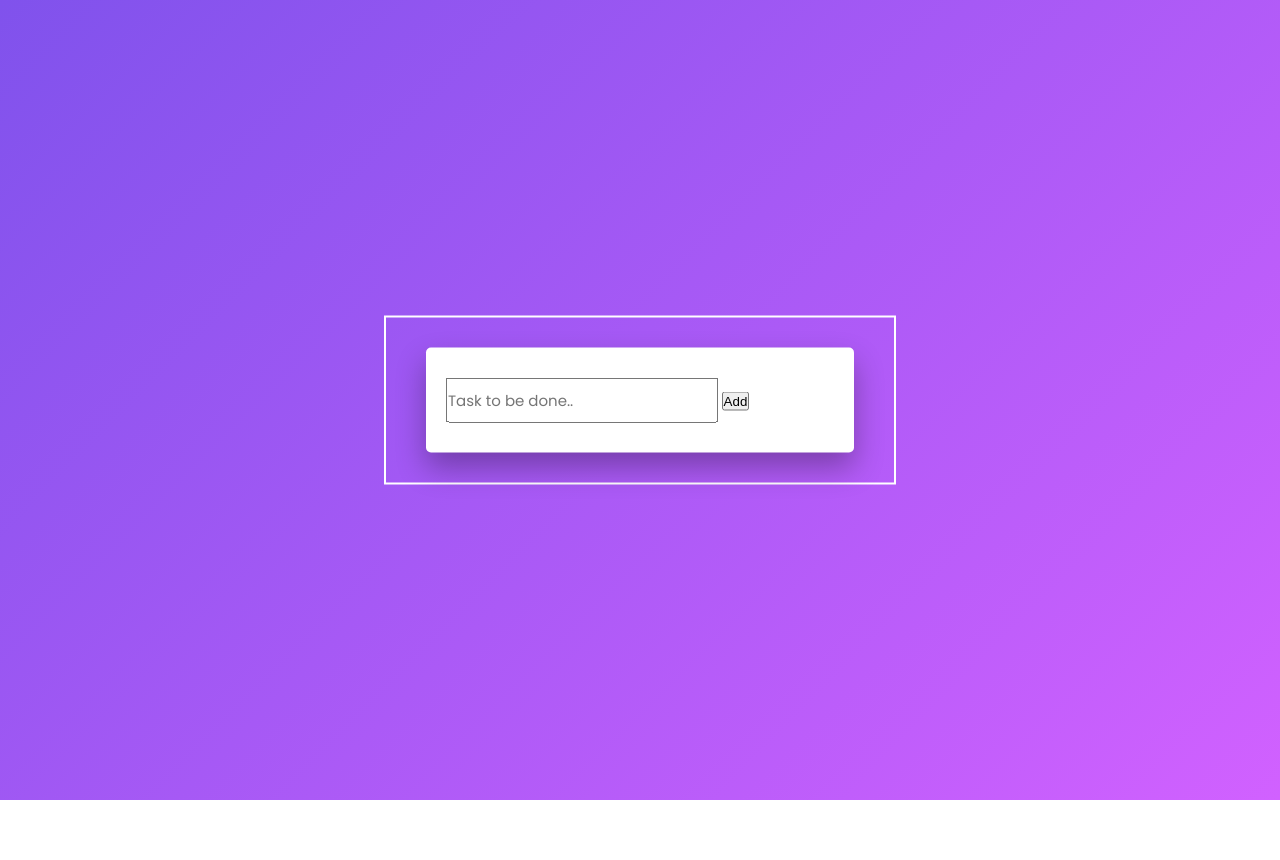
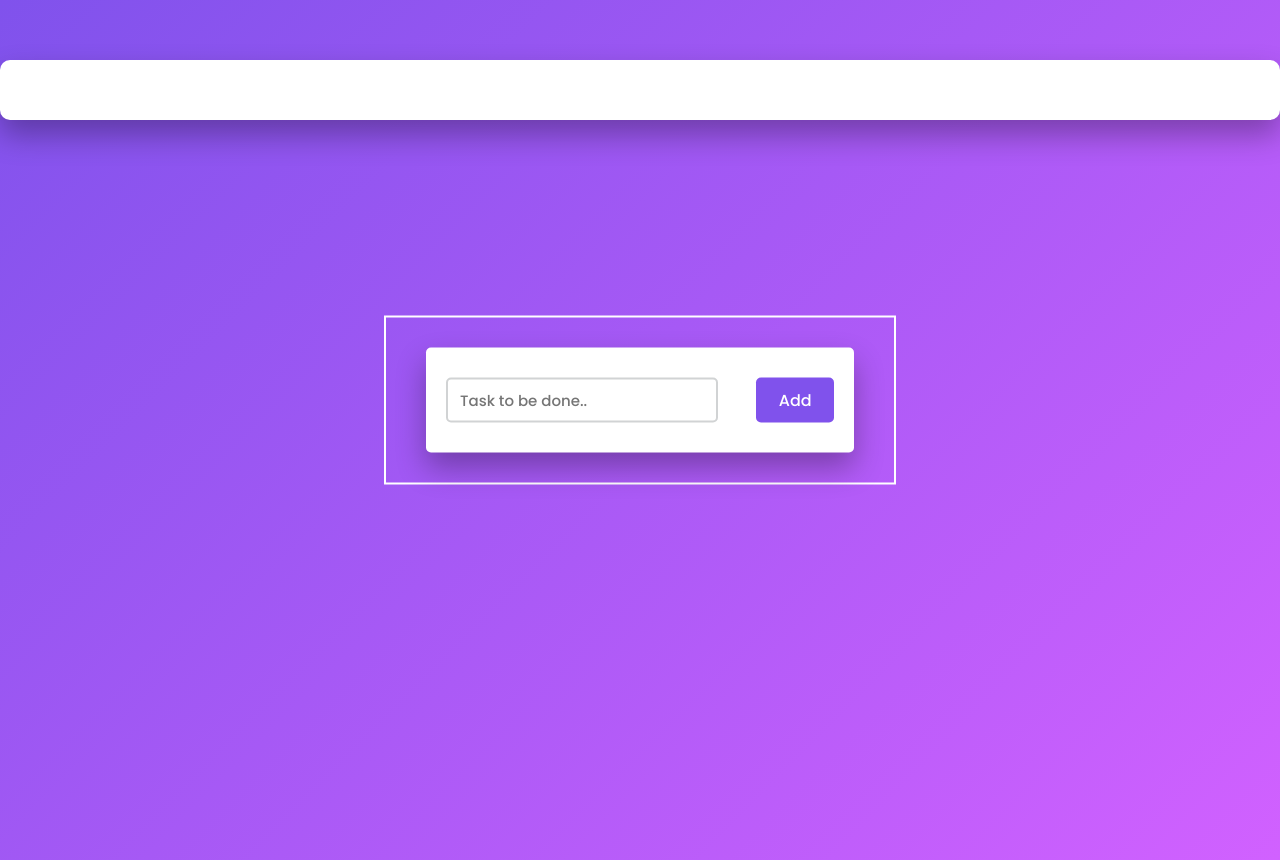
Before and after one commit to dooseop/git_text, a plain HTML site: page index.html in a window 1280 px wide. Before the commit the page ends 800 px from the top, so only its background shows below. Drawn offline with Linux system fonts and the light colour scheme.

Commit message:
second commit

```diff
--- a/css/style.css
+++ b/css/style.css
@@ -27,9 +27,42 @@ body{
 }
 #newtask input{
     width: 70%;
-    width: 70%;
     height: 45px;
     font-family: 'Poppins',sans-serif;
     font-size: 15px;
+    border: 2px solid #d1d3d4;
+    padding: 12px;
+    color: #111;
+    font-weight: 500;
+    position: relative;
+    border-radius: 5px;
 
 }
+#newtask input:focus{
+    outline: none;
+    border-color: #8052ec;
+}
+#newtask button{
+    position: relative;
+    float: right;
+    width: 20%;
+    height: 45px;
+    border-radius: 5px;
+    font-family: 'Poppins',sans-serif;
+    font-weight: 500;
+    font-size: 16px;
+    background-color: #8052ec;
+    border: none;
+    color: #fff;
+    cursor: pointer;
+    outline: none;
+}
+#tasks{
+    background-color: #fff;
+    padding: 30px 20px;
+    margin-top: 60px;
+    border-radius: 10px;
+    box-shadow: 0 15px 30px rgba(0,0,0,0.3);
+    width: 100%;
+    position: relative;
+}
```
